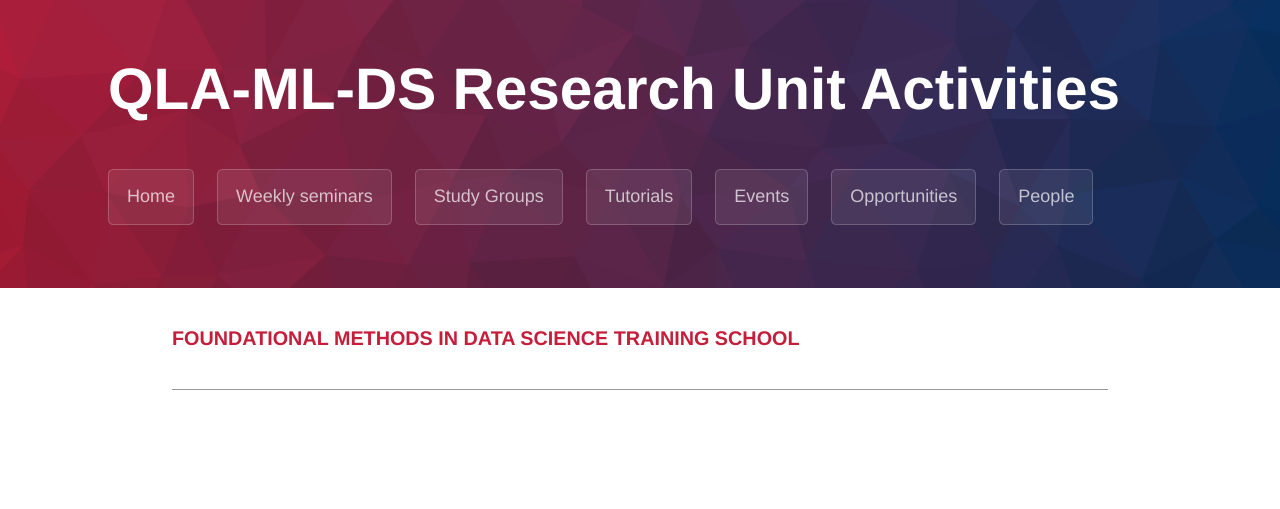
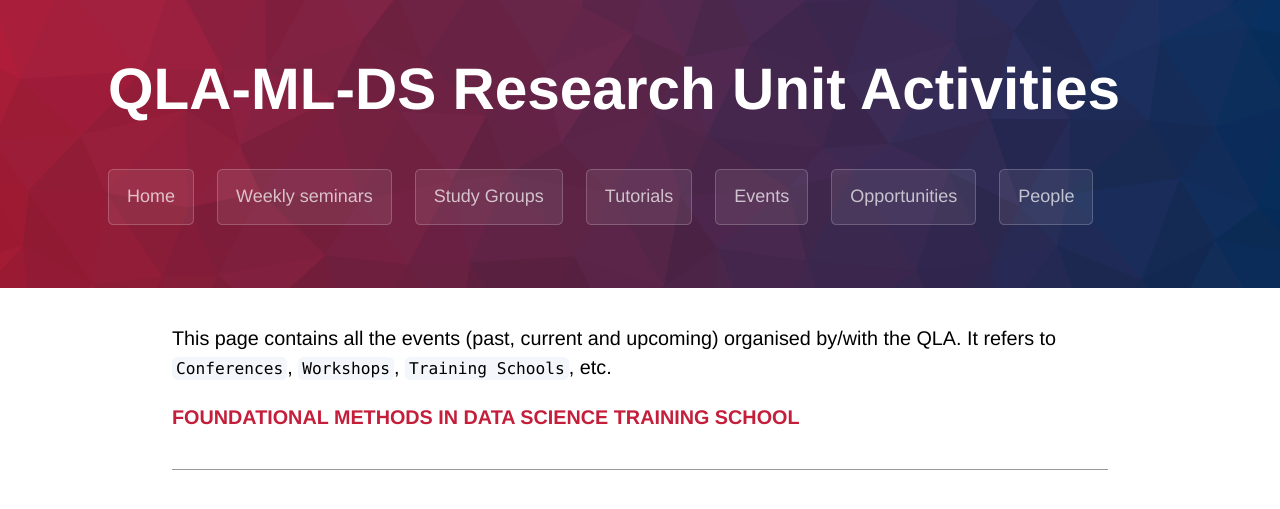
Before and after one commit to qla-ml-ds-activities/qla-ml-ds-activities.github.io, a Jekyll site: the page built from events.md, in a window 1280 px wide. Shown: the top 509 px of the page. Built offline with Jekyll 4.4.1, drawn with Linux system fonts in a browser that asks for light colours; some web fonts are replaced.

Commit message:
Update events.md

```diff
--- a/events.md
+++ b/events.md
@@ -2,5 +2,7 @@
 layout: default
 ---
 
+This page contains all the events (past, current and upcoming) organised by/with the QLA. It refers to `Conferences`, `Workshops`, `Training Schools`, etc.
+
 
 [**FOUNDATIONAL METHODS IN DATA SCIENCE TRAINING SCHOOL**](https://qla-ml-ds.github.io/)
```
